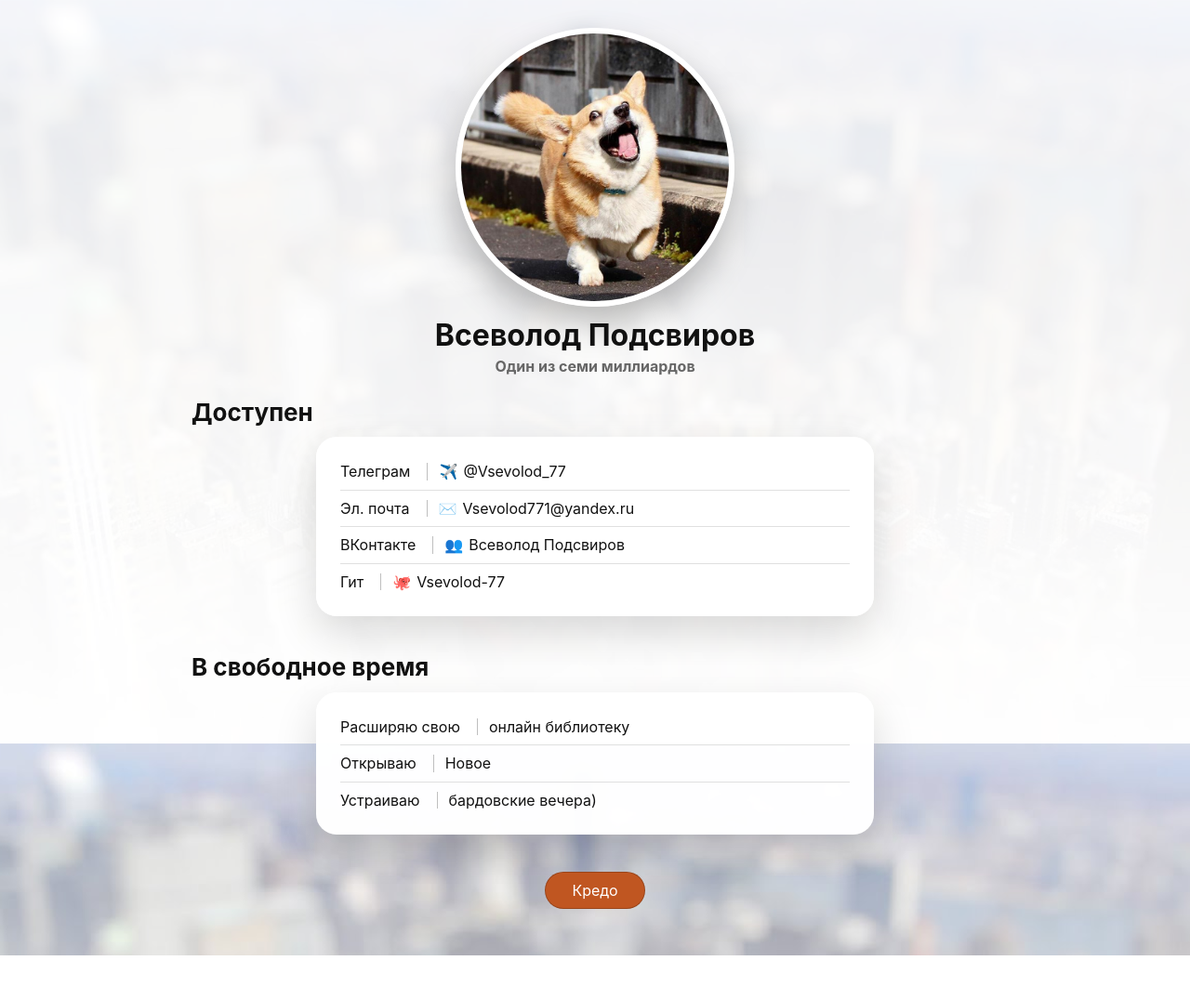
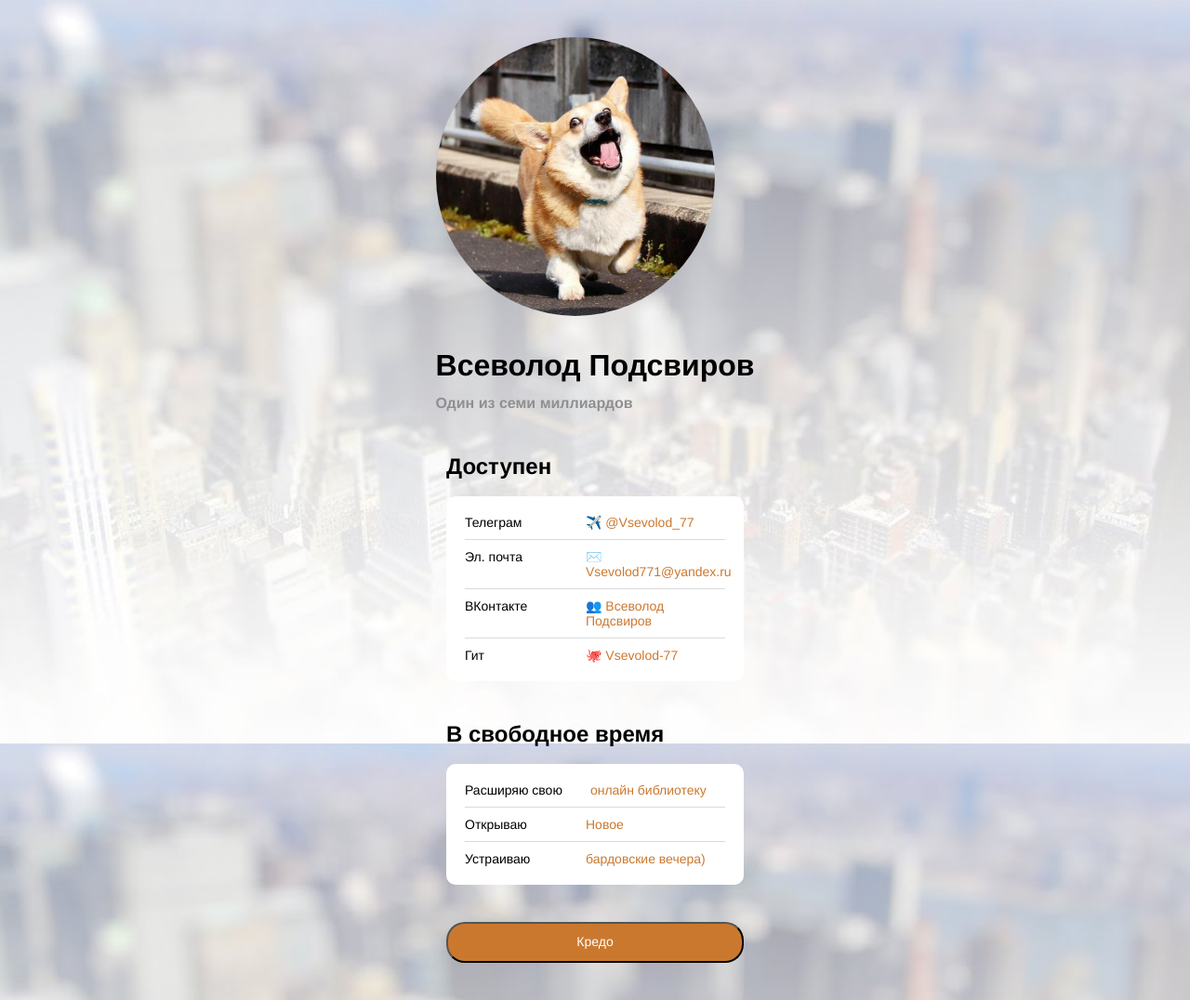
Before and after one commit to Vsevolod-77/Vsevolod-77.github.io, a plain HTML site: page index.html in a window 1280 px wide. Shown: the whole page at 93% size. Before the commit the page ends 1028 px from the top, so only its background shows below. Drawn offline with Linux system fonts and the light colour scheme.

Commit message:
Update style.css

```diff
--- a/style.css
+++ b/style.css
@@ -1,146 +1,114 @@
-*,
-*::before,
-*::after {
-  box-sizing: border-box;
+body {
+  font-family: "Helvetica";
+  background-image:url(фон.jpg);
+  background-position: center center;
+  background-attachment: fixed;
+  background-size: cover;
+  color: #000000;
+  display: flex;
+  flex-direction: column;
+  justify-content: center;
+  align-items: center;
 }
 
-body {
-  margin: 0;
-  font-family: -apple-system, BlinkMacSystemFont, "Segoe UI", Roboto, Arial, sans-serif;
-  color: #111;
-  background: url("./фон.jpg") center/cover fixed no-repeat;
-}
-
-/* мягкая дымка над фоном */
-body::before {
-  content: "";
-  position: fixed;
-  inset: 0;
-  background: rgba(255,255,255,.75);
-  z-index: -1;
-}
-
-/* ===== ХЕДЕР ===== */
-
 .header {
-  text-align: center;
-  margin-top: 30px;
+  margin: 40px 0;
 }
 
 .header__avatar {
-  width: 300px;
-  height: 300px;
   border-radius: 50%;
-  object-fit: cover;
-  border: 6px solid #fff;
-  box-shadow: 0 18px 36px rgba(0,0,0,.25);
 }
 
 .header__title {
-  margin: 10px 0 0;
+  margin: 30px 0 10px 0;
   font-size: 32px;
-  font-weight: 700;
+  line-height: 1.2;
+  font-family: "Helvetica Neue";
 }
 
 .header__subtitle {
-  margin: 5px 0 25px;
+  color: #8f8f8f;
   font-size: 16px;
-  color: #666;
+  line-height: 1.4;
+  margin: 0;
 }
 
-/* ===== ОСНОВНОЙ КОНТЕНТ ===== */
-
-main {
-  max-width: 900px;
-  margin: 0 auto;
-  padding: 0 16px;
-}
-
-/* ===== СЕКЦИИ ===== */
-
 .links {
+  width: 320px;
   margin-bottom: 40px;
 }
 
 .links__header {
-  margin-bottom: 12px;
-  font-size: 26px;
+  font-family: "Helvetica Neue";
+  font-size: 24px;
+  line-height: 1.4;
+  margin: 0 0 15px 0;
 }
 
-/* ===== БЕЛЫЕ БЛОКИ ===== */
-
 .links__container {
-  list-style: none;
-  margin: 0 auto;
-  max-width: 600px;
-  padding: 18px 26px;
-  background: rgba(255,255,255,.98);
-  border-radius: 22px;
-  box-shadow: 0 18px 45px rgba(0,0,0,.15);
+  list-style-type: none;
+  background: #ffffff;
+  border-radius: 10px;
+  display: flex;
+  flex-direction: column;
+  align-items: flex-start;
+  padding: 20px 20px 10px;
+  gap: 10px;
+  flex: none;
+  order: 1;
+  flex-grow: 0;
+  box-sizing: border-box;
+  margin: 0;
 }
 
-/* ===== ОДНА СТРОКА БЛОКА ===== */
+.links__link,
+.links__title {
+  font-size: 14px;
+  font-size: 1.4;
+}
 
 .links__link {
-  display: grid;
-  grid-template-columns: max-content 1fr;
-  column-gap: 18px;
-  align-items: center;
-  padding: 10px 0;
-  border-bottom: 1px solid rgba(0,0,0,.12);
+  display: flex;
+  flex-direction: row;
+  align-items: flex-start;
+  padding: 0px 0px 10px;
+  gap: 30px;
+  border-bottom: 1px solid #dadada;
+  width: 280px;
 }
 
 .links__link:last-child {
   border-bottom: none;
 }
 
-.links__title {
-  white-space: nowrap;
-  margin: 0;
-  font-size: 16px;
+.linsk__link,
+.links__link:visited {
+  text-decoration: none;
+  color: #cb782f;
 }
 
-/* ===== ПРАВАЯ СТОРОНА (ССЫЛКА) ===== */
-
-.links__value {
-  display: inline-flex;
-  align-items: center;
-  gap: 6px;
-  padding-left: 12px;
-
-  /* ВОТ ОНА — ВЕРТИКАЛЬНАЯ ЧЕРТА */
-  border-left: 1px solid rgba(0,0,0,.25);
-
-  text-decoration: none;
-  white-space: nowrap;
-  color: #c05621;
-  font-size: 16px;
+.links__title {
+  margin: 0;
+  min-width: 100px;
 }
 
-.links__value:hover {
-  color: #9c4221;
+footer {
+  margin: 0 0 40px 0;
 }
+.button-link {
+  box-sizing: border-box;
+  display: flex;
+  flex-direction: row;
+  justify-content: center;
+  align-items: center;
+  padding: 10px;
+  width: 320px;
+  background: #cb782f;
+  border-radius: 20px;
 
-.links__icon {
-  font-size: 16px;
+  font-size: 14px;
+  line-height: 1.4;
+
+  color: #ffffff;
+  text-decoration: none;
 }
-
-.linsk__link {
-  text-decoration: none;
-  color: inherit;
-}
-
-/* ===== КНОПКА ===== */
-
-footer {
-  text-align: center;
-  margin: 30px 0 50px;
-}
-
-.button-link {
-  padding: 10px 28px;
-  border-radius: 999px;
-  background: #c05621;
-  color: #fff;
-  border: 1px solid rgba(0,0,0,.2);
-  font-si
```
